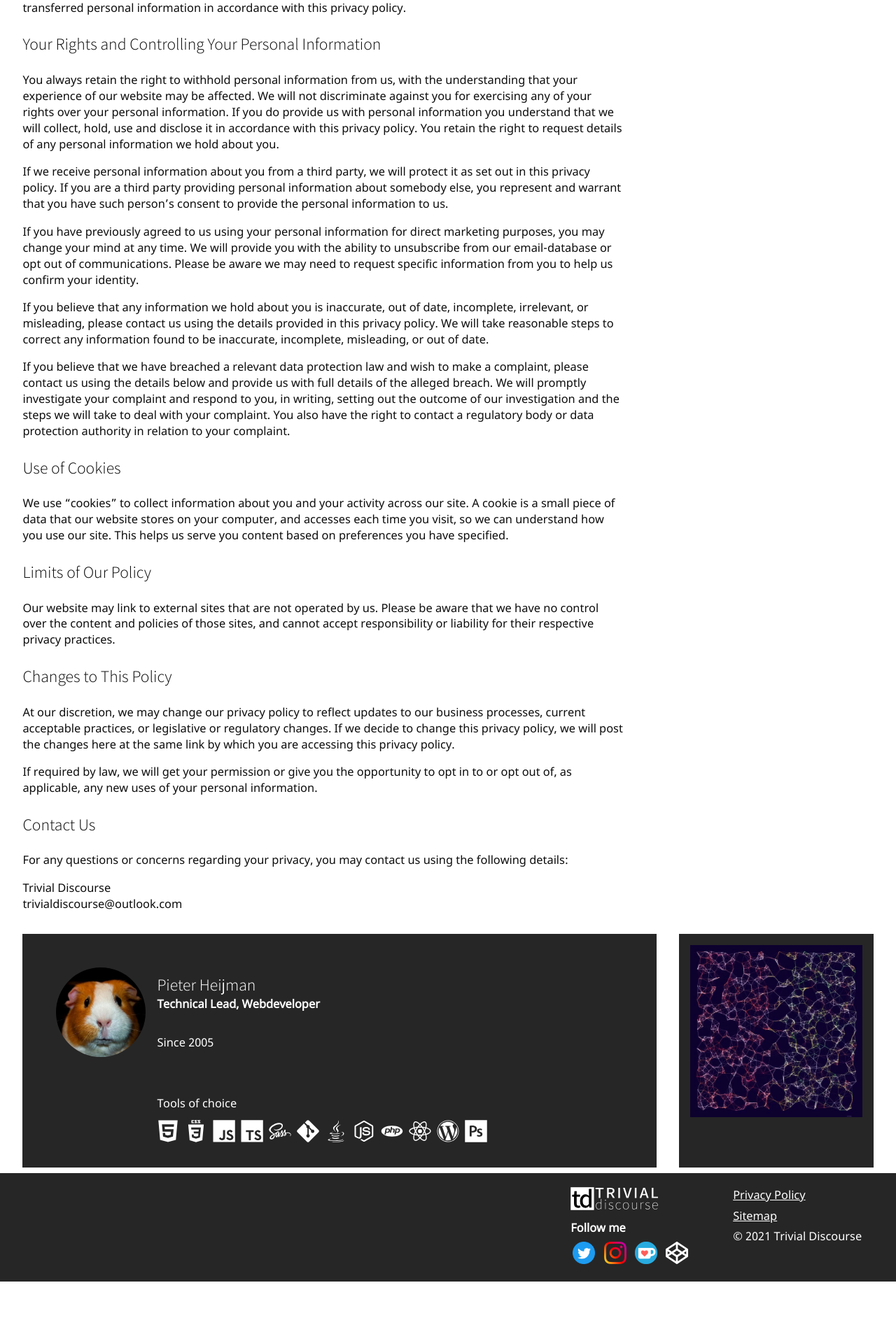
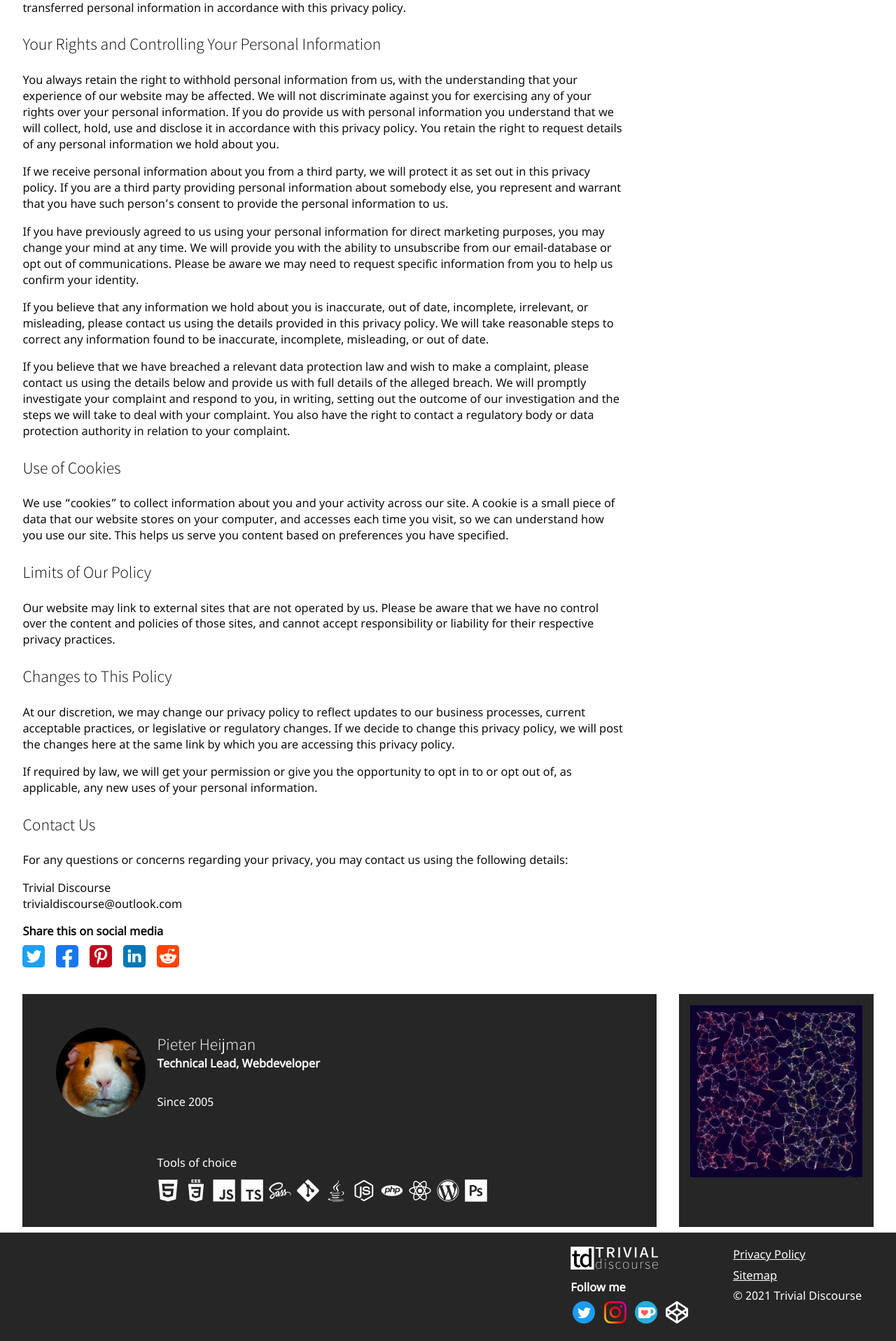
Before and after one commit to PieterHeijman/PieterHeijman.github.io, a Jekyll site: the page built from privacy.html, in a window 1280 px wide. Shown: the part 2315-4232 px from the top of the page at 70% size. Built offline with Jekyll 4.4.1, drawn with Linux system fonts in a browser that asks for light colours; before the commit the page ends 4147 px from its top, so only the background shows below that.

Commit message:
[TASK] Added social share links

```diff
--- a/_includes/critical.scss
+++ b/_includes/critical.scss
@@ -7,4 +7,4 @@
 @import "layout/navigation";
 @import "layout/post-list";
 @import "layout/aboutme";
-@import "layout/cookie";
+@import "layout/socialmedia";
--- /dev/null
+++ b/_includes/socialmedia.html
@@ -0,0 +1,50 @@
+<section class="social-share">
+  <div class="title">
+    Share this on social media
+  </div>
+  <ul class="links">
+    <li>
+      <a href="https://twitter.com/share?url=https://www.trivialdiscourse.com{{ page.url }}&text={{ page.title }}" target="_blank" aria-label="Share this on Twitter" noopener noreferrer>
+        <svg xmlns="http://www.w3.org/2000/svg"
+          aria-label="Twitter" role="img"
+          viewBox="0 0 512 512"><rect
+          width="512" height="512"
+          rx="15%"
+          fill="#1da1f2"/><path fill="#fff" d="M437 152a72 72 0 01-40 12a72 72 0 0032-40a72 72 0 01-45 17a72 72 0 00-122 65a200 200 0 01-145-74a72 72 0 0022 94a72 72 0 01-32-7a72 72 0 0056 69a72 72 0 01-32 1a72 72 0 0067 50a200 200 0 01-105 29a200 200 0 00309-179a200 200 0 0035-37"/></svg>
+      </a>
+      <a href="https://www.facebook.com/sharer.php?u=https://www.trivialdiscourse.com{{ page.url }}" target="_blank" aria-label="Share this on Facebook" noopener noreferrer>
+        <svg xmlns="http://www.w3.org/2000/svg"
+          aria-label="Facebook" role="img"
+          viewBox="0 0 512 512"><rect
+          width="512" height="512"
+          rx="15%"
+          fill="#1877f2"/><path d="M355.6 330l11.4-74h-71v-48c0-20.2 9.9-40 41.7-40H370v-63s-29.3-5-57.3-5c-58.5 0-96.7 35.4-96.7 99.6V256h-65v74h65v182h80V330h59.6z" fill="#fff"/></svg>
+      </a>
+      <a href="https://pinterest.com/pin/create/bookmarklet/?media=https://www.trivialdiscourse.com{{ page.image }}&url=https://www.trivialdiscourse.com{{ page.url }}&description={{ page.title }}" target="_blank" aria-label="Share this on Pinterest" noopener noreferrer>
+        <svg xmlns="http://www.w3.org/2000/svg"
+          aria-label="Pinterest" role="img"
+          viewBox="0 0 512 512"><rect
+          width="512" height="512"
+          rx="15%"
+          fill="#bd081b"/><path d="m265 65c-104 0-157 75-157 138 0 37 14 71 45 83 5 2 10 0 12-5l3-18c2-6 1-7-2-12-9-11-15-24-15-43 0-56 41-106 108-106 60 0 92 37 92 85 0 64-28 116-70 116-23 0-40-18-34-42 6-27 19-57 19-77 0-18-9-34-30-34-24 0-42 25-42 58 0 20 7 34 7 34l-29 120a249 249 0 0 0 2 86l3-1c2-3 31-37 40-72l16-61c7 15 29 28 53 28 71 0 119-64 119-151 0-66-56-126-140-126z" fill="#fff"/></svg>
+      </a>
+      <a href="https://www.linkedin.com/shareArticle?url=https://www.trivialdiscourse.com{{ page.url }}&title={{ page.title }}" target="_blank" aria-label="Share this on Linkedin" noopener noreferrer>
+        <svg xmlns="http://www.w3.org/2000/svg"
+          aria-label="LinkedIn" role="img"
+          viewBox="0 0 512 512"
+          fill="#fff"><rect
+          width="512" height="512"
+          rx="15%"
+          fill="#0077b5"/><circle cx="142" cy="138" r="37"/><path stroke="#fff" stroke-width="66" d="M244 194v198M142 194v198"/><path d="M276 282c0-20 13-40 36-40 24 0 33 18 33 45v105h66V279c0-61-32-89-76-89-34 0-51 19-59 32"/></svg>
+      </a>
+      <a href="https://reddit.com/submit?url=https://www.trivialdiscourse.com{{ page.url }}&title={{ page.title }}" target="_blank" aria-label="Share this on Reddit" noopener noreferrer>
+        <svg xmlns="http://www.w3.org/2000/svg"
+          aria-label="Reddit" role="img"
+          viewBox="0 0 512 512"><rect
+          width="512" height="512"
+          rx="15%"
+          fill="#f40"/><g fill="#fff"><ellipse cx="256" cy="307" rx="166" ry="117"/><circle cx="106" cy="256" r="42"/><circle cx="407" cy="256" r="42"/><circle cx="375" cy="114" r="32"/></g><g stroke-linecap="round" stroke-linejoin="round" fill="none"><path d="m256 196 23-101 73 15" stroke="#fff" stroke-width="16"/><path d="m191 359c33 25 97 26 130 0" stroke="#f40" stroke-width="13"/></g><g fill="#f40"><circle cx="191" cy="287" r="31"/><circle cx="321" cy="287" r="31"/></g></svg>
+      </a>
+    </li>
+  </ul>
+</section>
--- a/_layouts/post.html
+++ b/_layouts/post.html
@@ -51,6 +51,7 @@
     <article>
       {{ content }}
     </article>
+    {% include socialmedia.html %}
     {% include aboutme.html %}
   </section>
   {% include footer.html %}
--- /dev/null
+++ b/_sass/layout/_socialmedia.scss
@@ -0,0 +1,27 @@
+section.social-share {
+  .title {
+    font-weight: 700;
+  }
+
+  .links {
+    padding: 0;
+    margin: $space-200 0;
+
+    li {
+      padding: 0;
+      margin: 0;
+      list-style: none;
+      display: flex;
+      justify-content: flex-start;
+      align-items: center;
+      gap: $space-300;
+
+      a {
+        svg {
+          width: 32px;
+          height: 32px;
+        }
+      }
+    }
+  }
+}
```
